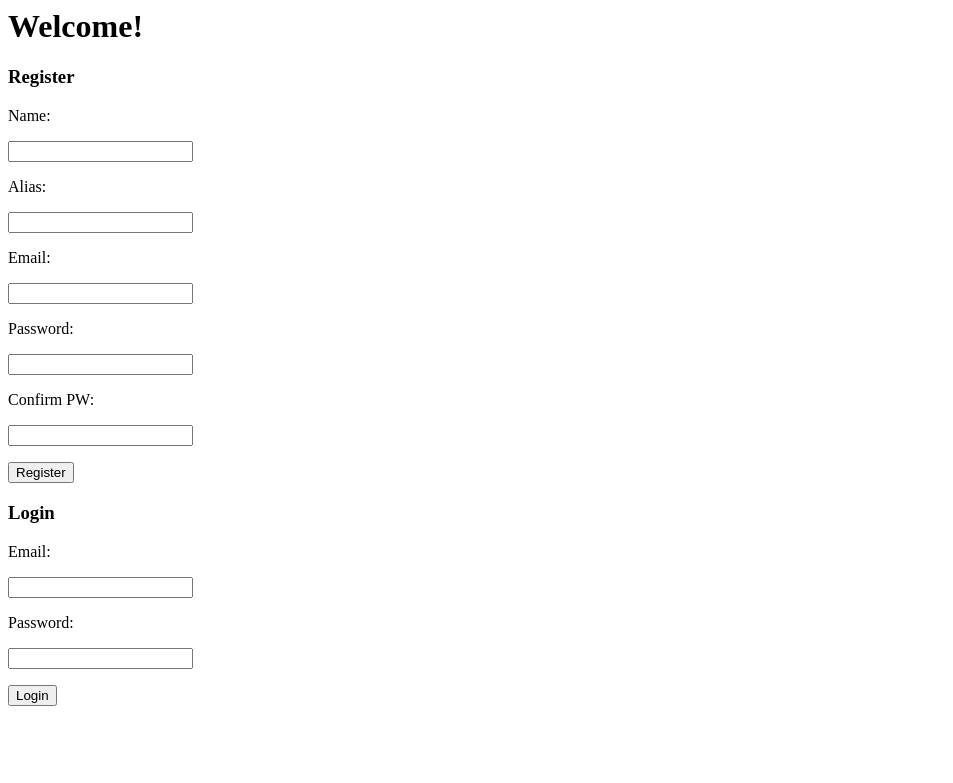
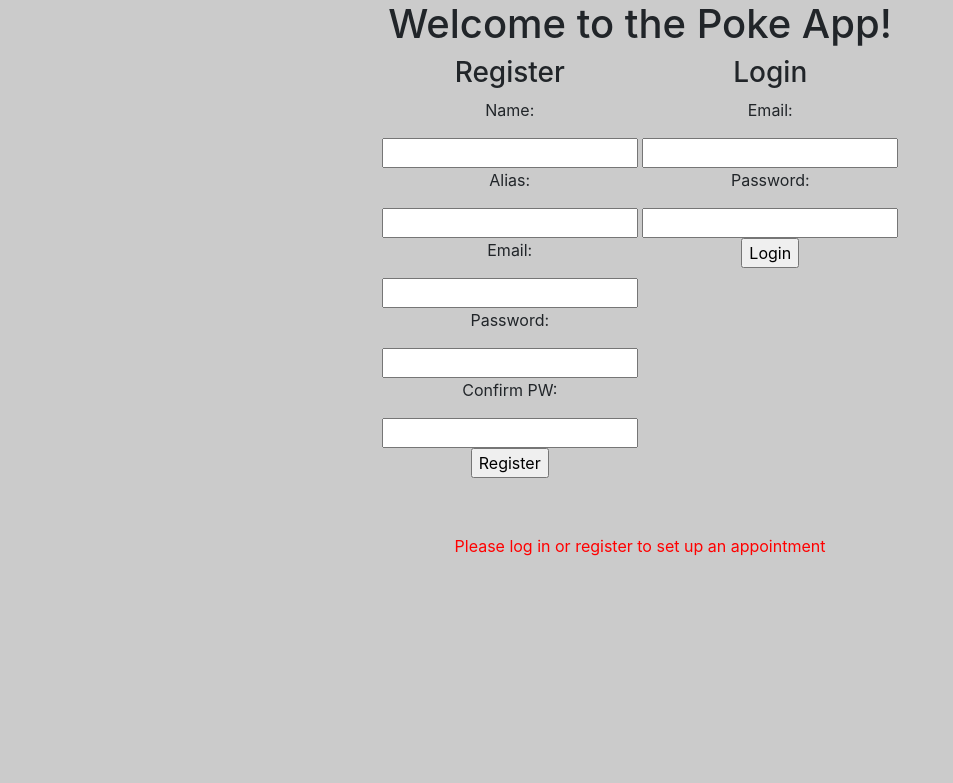
Before and after one commit to danielyguerrero/Pokes, a Django app: page / in a window 1280 px wide. Shown: the top 783 px of the page, without its empty margins (0-953 px from the left). Run offline with Django 3.2, Linux system fonts and the light colour scheme; parts of the project's set-up code (start-up, migrations or seed data) failed here and were passed over; some libraries are stand-ins or nearby versions.

Commit message:
added static

```diff
--- /dev/null
+++ b/apps/login/static/login/css/index.css
@@ -0,0 +1,22 @@
+body {
+	background-color: #cbcbcb;
+	text-align: center;
+	height: auto;
+	width: auto;
+}
+.wrapper{
+	height: auto;
+	width: auto;
+}
+.topform{
+	height: auto;
+	width: auto;
+	display: inline-block;
+
+}
+.btform{
+	height: auto;
+	width: auto;
+	display: inline-block;
+	vertical-align: top;
+}
--- a/apps/login/templates/login/index.html
+++ b/apps/login/templates/login/index.html
@@ -3,6 +3,8 @@
 <head>
     <title>Login and Register</title>
     {% load staticfiles %}
+    <link rel="stylesheet" href="https://maxcdn.bootstrapcdn.com/bootstrap/4.0.0/css/bootstrap.min.css" integrity="sha384-Gn5384xqQ1aoWXA+058RXPxPg6fy4IWvTNh0E263XmFcJlSAwiGgFAW/dAiS6JXm" crossorigin="anonymous">
+    <link rel="stylesheet" href="{% static 'login/css/index.css' %}" charset="utf-8"  />
 </head>
 
 <body>
@@ -16,7 +18,7 @@
         </ul>
         {% endif %}
 
-        <h1>Welcome!</h1>
+        <h1>Welcome to the Poke App!</h1>
         <form class="topform" action="{% url 'register' %}" method="post">
             {% csrf_token %}
 
@@ -53,6 +55,8 @@
             </p>
         </form>
     </div>
+    <br>
+    <p><span style="color:red">Please log in or register to set up an appointment</span></p>
 </body>
 
 </html>
```
Also changed, not shown: apps/pokes/static/css/index.css (+11 -4 lines), apps/pokes/templates/pokes/index.html (+6 -6 lines), db.sqlite3.
